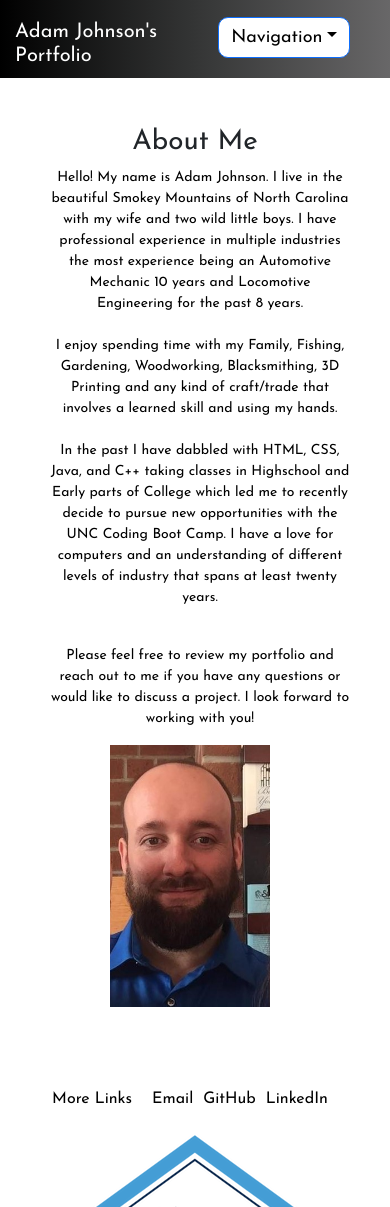
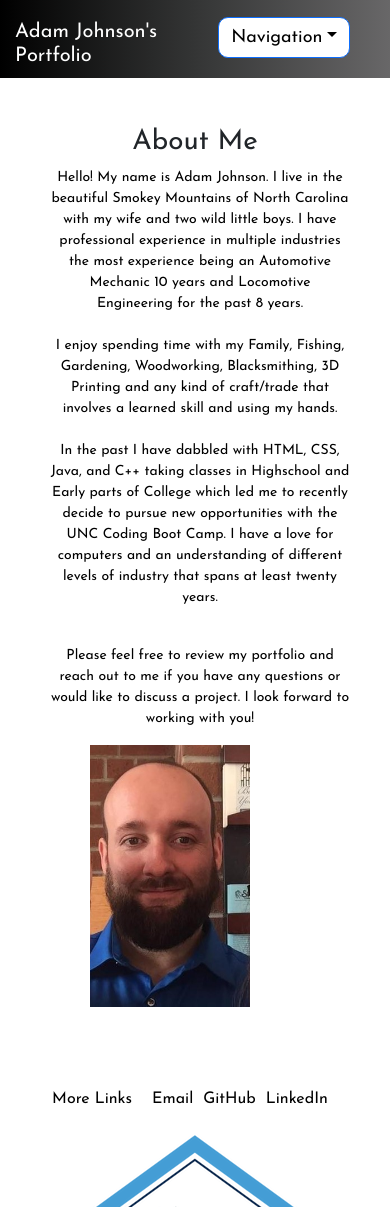
Before and after one commit to AJoelj84/ReactPortfolioAJ, a React (Create React App) app: page / in a window 390 px wide. Shown: the top 1207 px of the page. Built offline with nearby package versions, Linux system fonts and the light colour scheme.

Commit message:
More Styling Changes

```diff
--- a/src/components/assets/styling/style.css
+++ b/src/components/assets/styling/style.css
@@ -255,6 +255,6 @@
         display: block;
         max-width: 200px;
         padding-left: 40px;
-        margin-left: 20px;
+        margin-left: 20pxgi;
       }
   }
```
